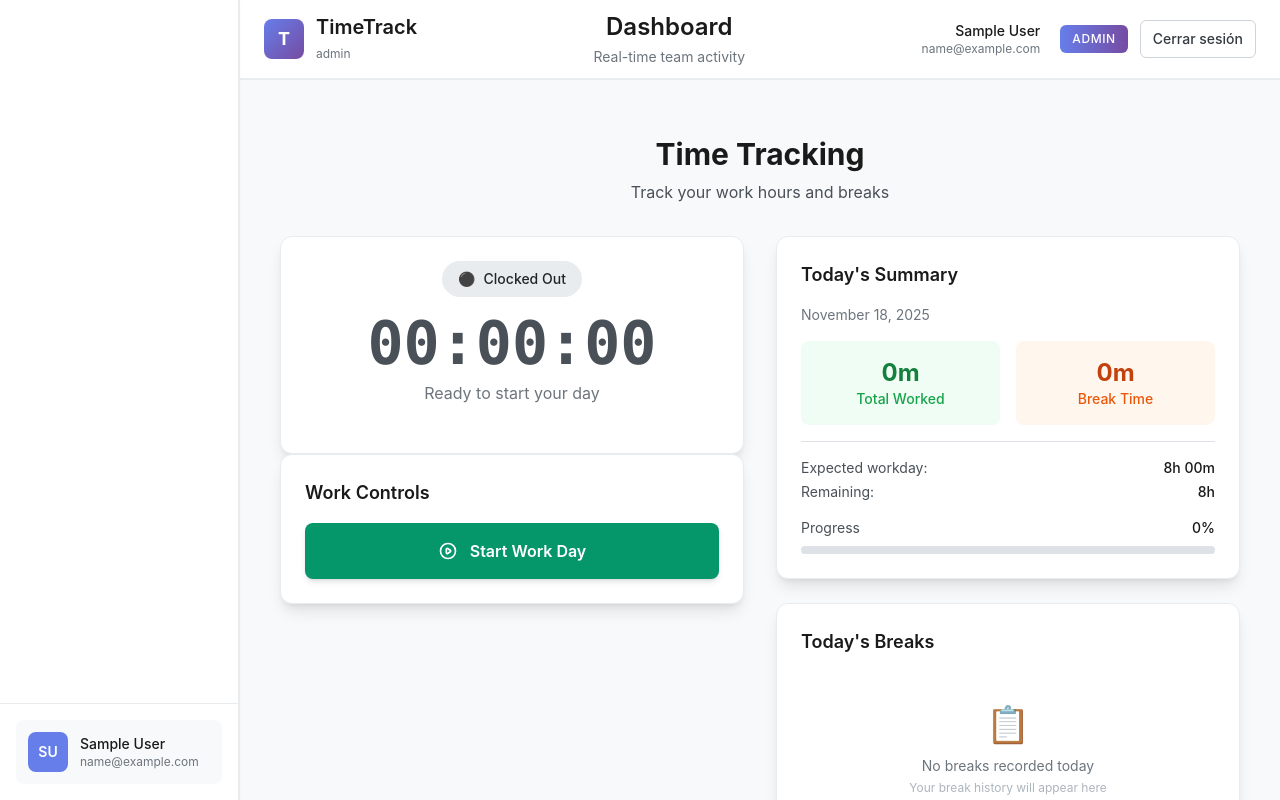
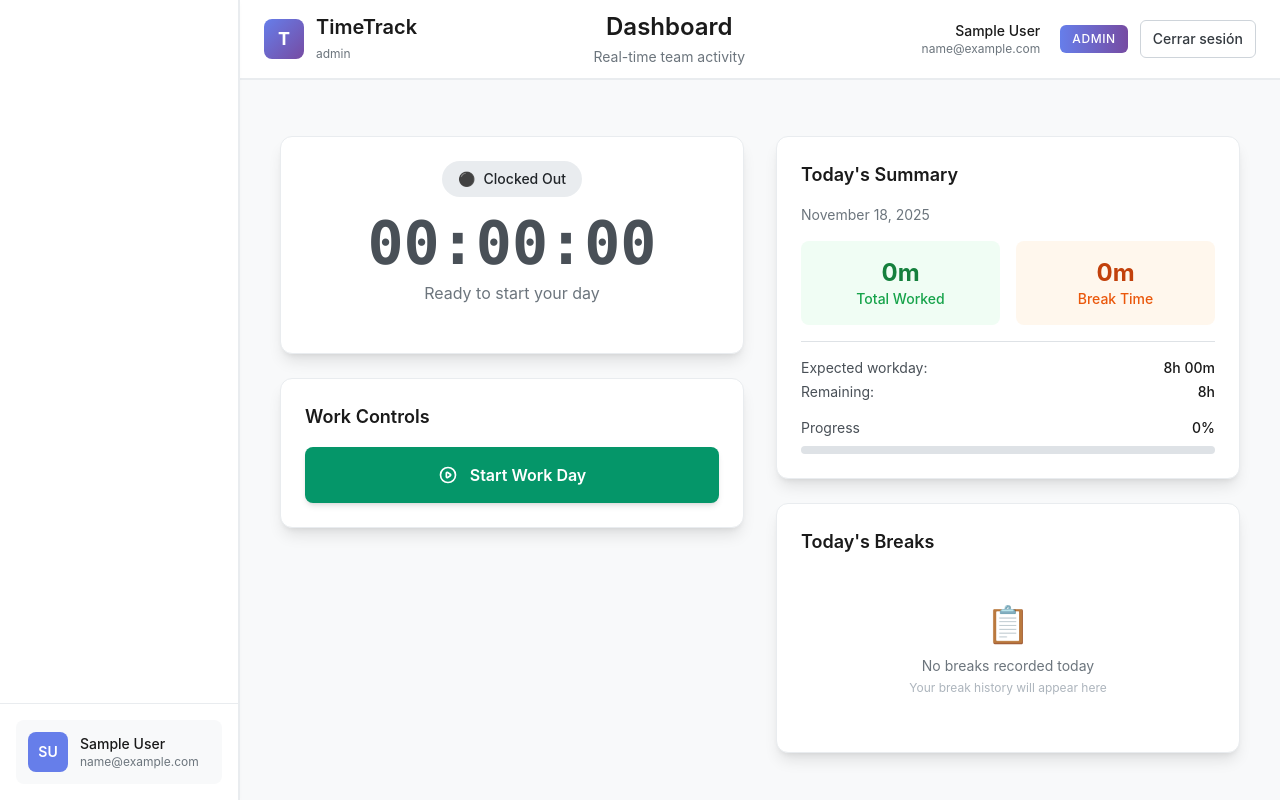
Before and after one commit to allosens/chronos-app, an Angular app: page /time-tracking in a window 1280 px wide. Built offline with nearby package versions, Linux system fonts and the light colour scheme; sample sign-in values are in the browser's storage.

Commit message:
fix: styles and histroy employe permissions

```diff
--- a/src/app/features/time-tracking/components/clock-in-out/work-controls.ts
+++ b/src/app/features/time-tracking/components/clock-in-out/work-controls.ts
@@ -93,7 +93,12 @@ import { TimeTrackingService } from '../../services/time-tracking.service';
         </div>
       }
     </div>
-  `
+  `,
+  styles: [`
+    :host {
+      display: block;
+    }
+  `]
 })
 export class WorkControls {
   protected timeService = inject(TimeTrackingService);
--- a/src/app/features/time-tracking/pages/time-tracking.html
+++ b/src/app/features/time-tracking/pages/time-tracking.html
@@ -1,11 +1,5 @@
 <div class="min-h-screen bg-gray-50 py-8">
   <div class="max-w-7xl mx-auto px-4">
-    <!-- Header -->
-    <div class="text-center mb-8">
-      <h1 class="text-3xl font-bold text-gray-900 mb-2">Time Tracking</h1>
-      <p class="text-gray-600">Track your work hours and breaks</p>
-    </div>
-
     <!-- Responsive Grid Layout -->
     <div class="grid grid-cols-1 lg:grid-cols-2 gap-8">
       <!-- Left Column - Main Controls -->
--- a/src/app/layout/sidebar/sidebar.ts
+++ b/src/app/layout/sidebar/sidebar.ts
@@ -102,7 +102,8 @@ export class Sidebar {
     {
       icon: '📅',
       label: 'History',
-      route: '/history'
+      route: '/history',
+      showForEmployee: true
     },
     {
       icon: '👥',
```
